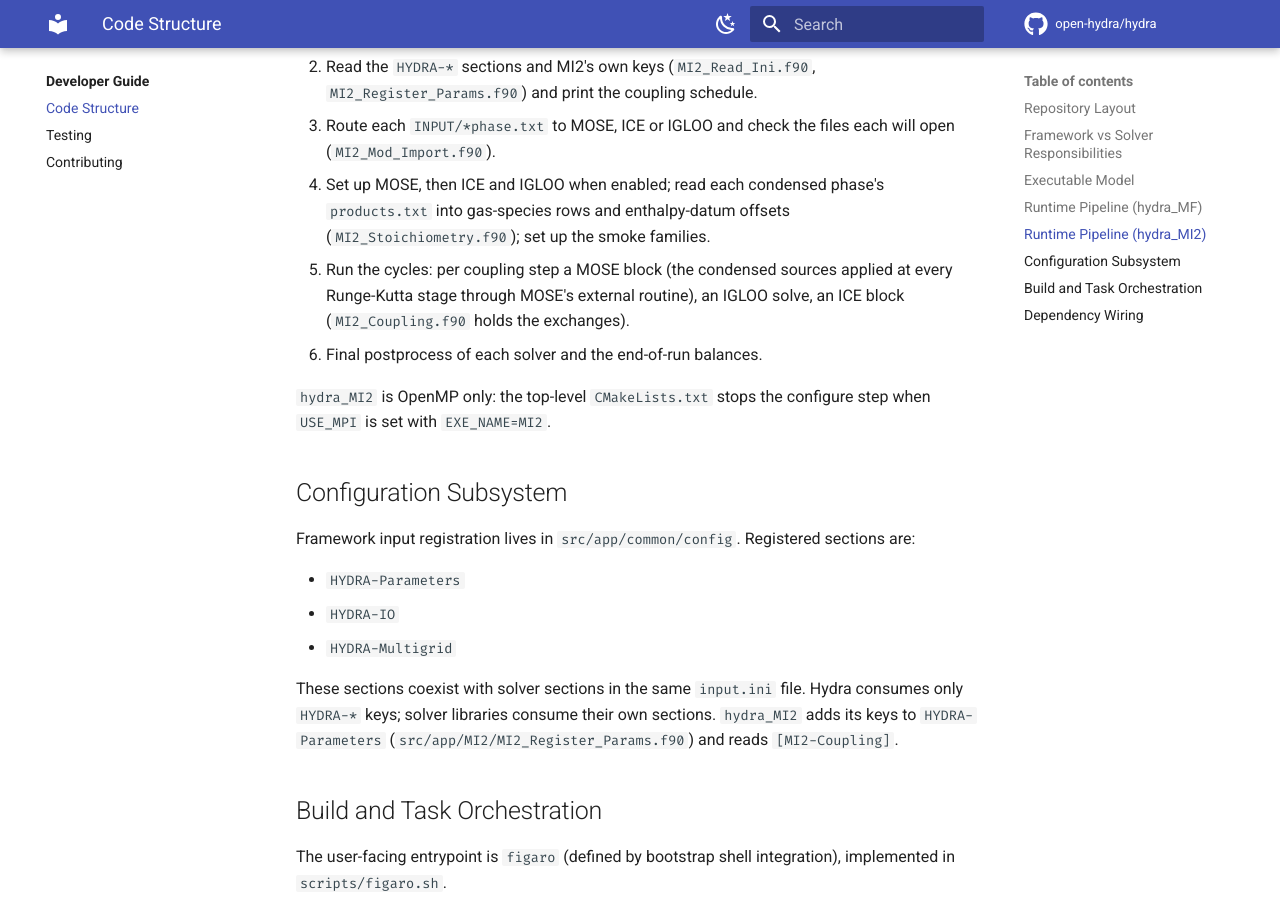
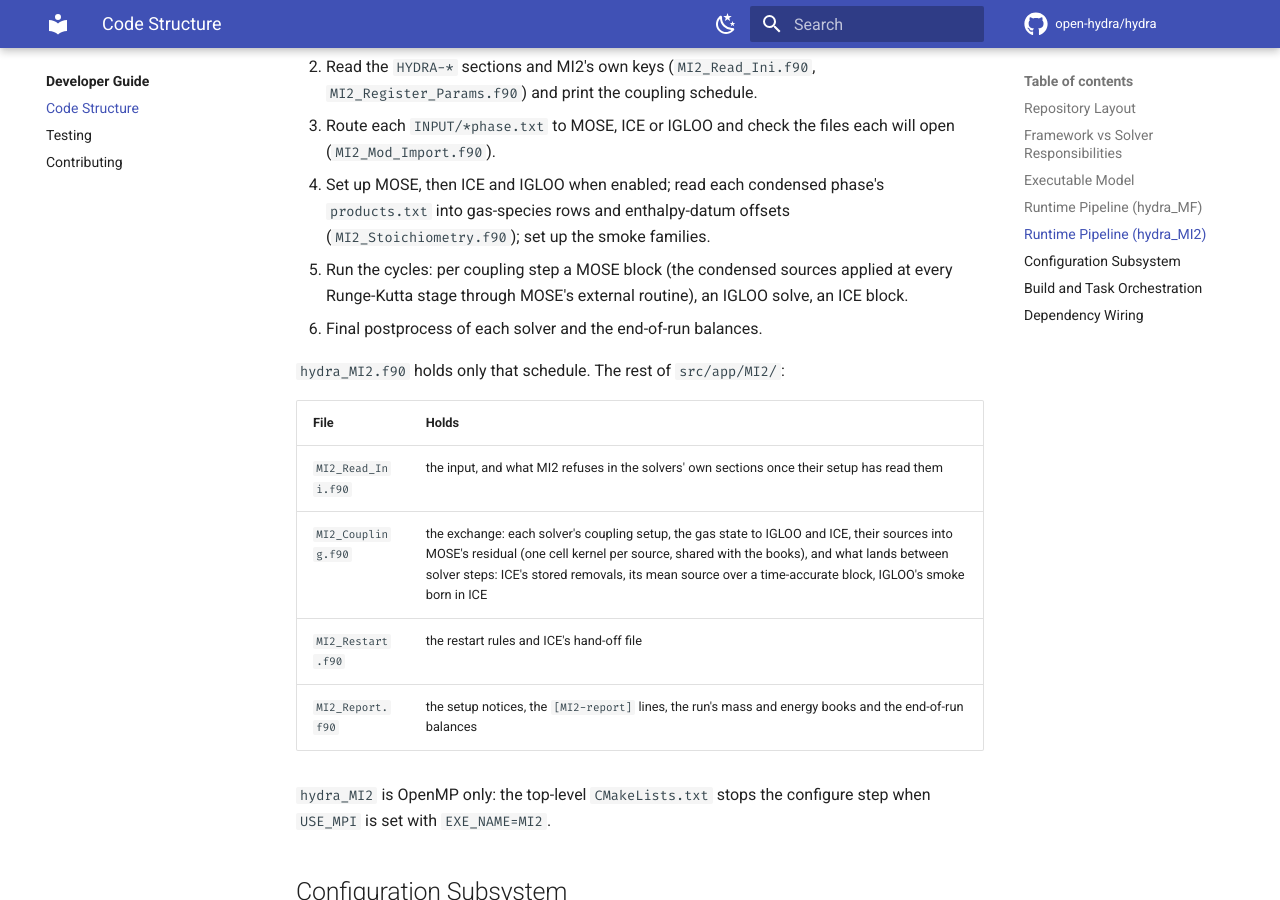
Before and after one commit to open-hydra/hydra, an MkDocs documentation site: the page built from docs/development/structure.md, in a window 1280 px wide and 900 px high, scrolled down 2349 px. Built offline with MkDocs 1.6.1 and Material for MkDocs 9.7.7, drawn with Linux system fonts in a browser that asks for light colours; comment, search, counter and statistics services are not loaded.

Commit message:
improve code readability

```diff
--- a/docs/development/structure.md
+++ b/docs/development/structure.md
@@ -99,8 +99,17 @@ At a high level, `src/app/MF/hydra_MF.f90` does the following:
    (`MI2_Stoichiometry.f90`); set up the smoke families.
 5. Run the cycles: per coupling step a MOSE block (the condensed sources
    applied at every Runge-Kutta stage through MOSE's external routine), an
-   IGLOO solve, an ICE block (`MI2_Coupling.f90` holds the exchanges).
+   IGLOO solve, an ICE block.
 6. Final postprocess of each solver and the end-of-run balances.
+
+`hydra_MI2.f90` holds only that schedule. The rest of `src/app/MI2/`:
+
+| File | Holds |
+|---|---|
+| `MI2_Read_Ini.f90` | the input, and what MI2 refuses in the solvers' own sections once their setup has read them |
+| `MI2_Coupling.f90` | the exchange: each solver's coupling setup, the gas state to IGLOO and ICE, their sources into MOSE's residual (one cell kernel per source, shared with the books), and what lands between solver steps: ICE's stored removals, its mean source over a time-accurate block, IGLOO's smoke born in ICE |
+| `MI2_Restart.f90` | the restart rules and ICE's hand-off file |
+| `MI2_Report.f90` | the setup notices, the `[MI2-report]` lines, the run's mass and energy books and the end-of-run balances |
 
 `hydra_MI2` is OpenMP only: the top-level `CMakeLists.txt` stops the configure
 step when `USE_MPI` is set with `EXE_NAME=MI2`.
```
Also changed, not shown: 10 other files.
